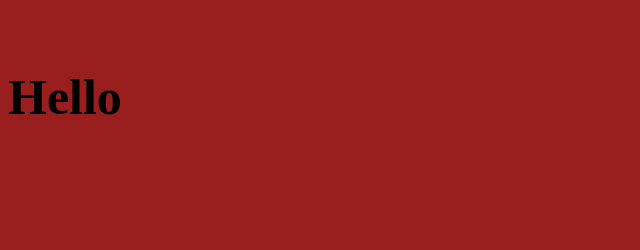
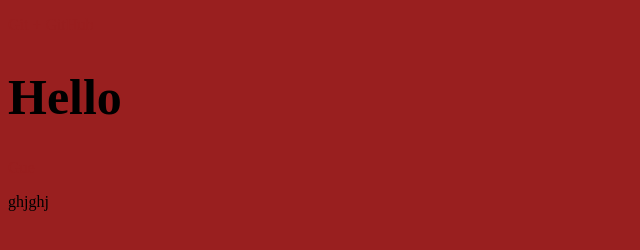
Before and after one commit to Madina122/git_learning, a plain HTML site: page index.html in a window 1280 px wide. Shown: the full height of the page, 0-640 px from the left. Drawn offline with Linux system fonts and the light colour scheme.

```diff
--- a/index.html
+++ b/index.html
@@ -12,5 +12,6 @@
     </p>
     <h1>Hello</h1>
     <p>Gue</p>
+    ghjghj
 </body>
 </html>
```
